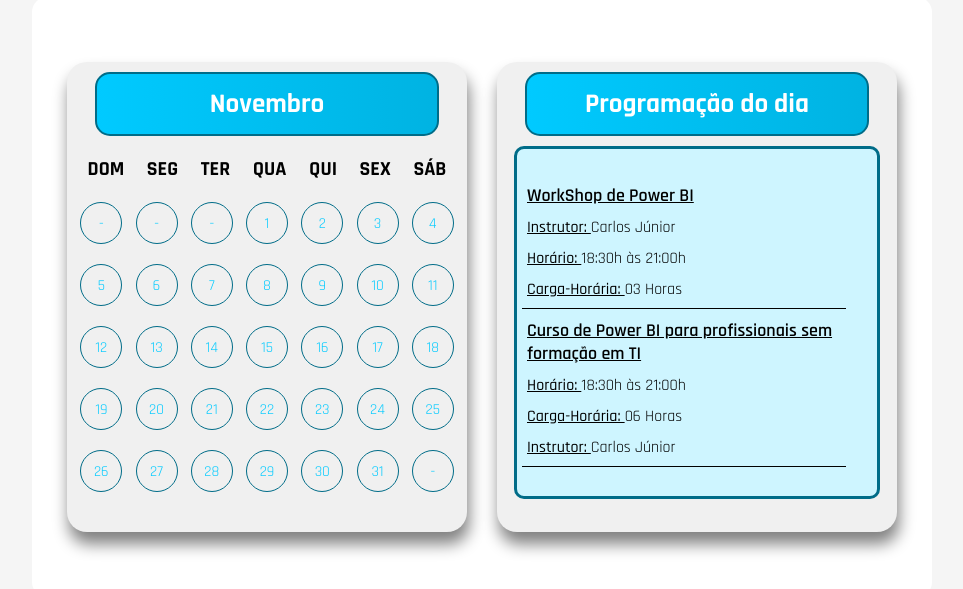
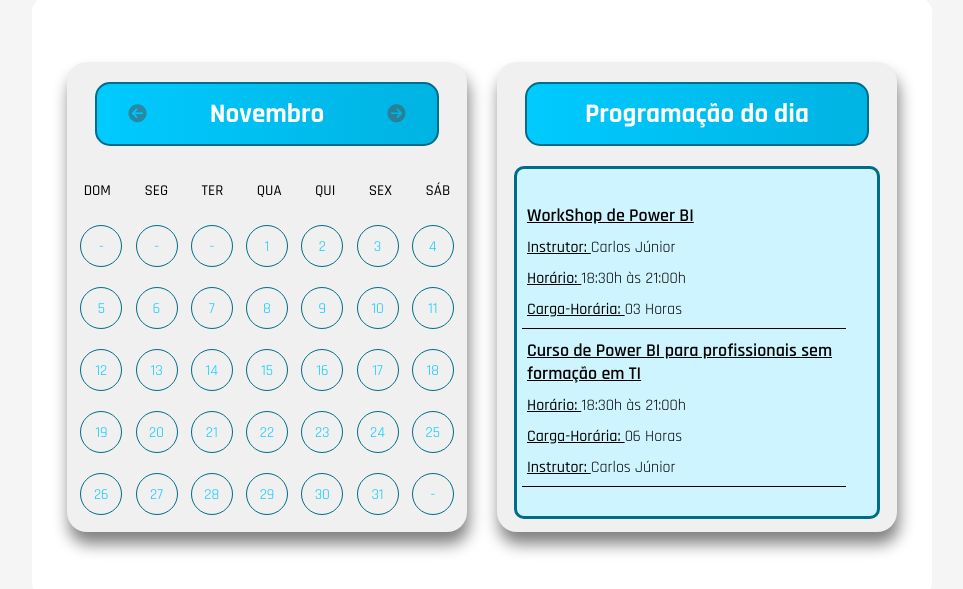
Before and after one commit to Lucassantos000/Agenda-CMD, a plain HTML site: page agenda.html in a window 1280 px wide. Shown: the part 91-680 px from the top of the page, without its empty margins (158-1121 px from the left). Drawn offline with Linux system fonts and the light colour scheme.

Commit message:
Add files via upload

```diff
--- a/agenda.html
+++ b/agenda.html
@@ -4,12 +4,16 @@
     <meta charset="UTF-8">
     <meta http-equiv="X-UA-Compatible" content="IE=edge">
     <meta name="viewport" content="width=device-width, initial-scale=1.0">
-
+    <!--FOLHA DE ESTILO-->
     <link rel="stylesheet" href="./style.css">
 
+    <!-- FONTES -->
     <link rel="preconnect" href="https://fonts.googleapis.com">
     <link rel="preconnect" href="https://fonts.gstatic.com" crossorigin>
     <link href="https://fonts.googleapis.com/css2?family=Rajdhani:wght@300;400;500;600;700&display=swap" rel="stylesheet">
+
+    <!-- FONTAWSOME-->
+    <script src="https://kit.fontawesome.com/842aff3551.js" crossorigin="anonymous"></script>
 
     <title>AGENDA</title>
 
@@ -35,19 +39,19 @@
 
         <div class="container-agenda">
 
-            <div class="titulo-container">
-                <h2>Novembro</h2>
+            <div class="titulo-container-agenda">
+                <i class="fas fa-arrow-circle-left modify_icon"></i> <h2>Novembro</h2><i class="fas fa-arrow-circle-right modify_icon "></i>
 
             </div>
 
             <div class="dias-da-semana">
-                <h3>DOM</h3>
-                <H3>SEG</H3>
-                <H3>TER</H3>
-                <H3>QUA</H3>
-                <H3>QUI</H3>
-                <H3>SEX</H3>
-                <H3>SÁB</H3>
+                <p>DOM</p>
+                <p>SEG</p>
+                <p>TER</p>
+                <p>QUA</p>
+                <p>QUI</p>
+                <p>SEX</p>
+                <p>SÁB</p>
             </div>
 
            <div class="semana">
--- a/style.css
+++ b/style.css
@@ -20,7 +20,7 @@
     height: 60px;
     justify-content: center;
     width: 900px;
-    margin: 10px 0px;
+    margin: 10px 0px ;
 
  }
 
@@ -61,10 +61,12 @@
 
  }
 
- .dias-da-semana h3{
+ .dias-da-semana p{
      color: black;
-     font-size: 20px;
+     font-size: 15px;
      margin: 10px 2px;
+     font-weight: 500;
+     margin: 15px auto;
  }
 
  .semana{
@@ -72,7 +74,7 @@
      display: flex;
      flex-direction: row;
      justify-content: space-evenly;
-     margin: 10px 0px;
+     margin: 10px 10px;
      width: 100%;
 
  }
@@ -122,11 +124,31 @@
      height: 60px;
      width: 340px;
      padding: 5px auto;
-     margin: 10px 0px;
+     margin: 20px 0px;
      display: flex;
      align-items: center;
      justify-content: center;
  }
+
+ .titulo-container-agenda{
+    background: linear-gradient(to right, #00CAFF, #00B3E2 );
+    border: 2px #006C88 solid;
+    border-radius: 15px;
+    color: white;
+    font-size: 18px;
+    height: 60px;
+    width: 340px;
+    padding: 5px auto;
+    margin: 20px 0px;
+    display: flex;
+    align-items: center;
+    justify-content: space-around;
+}
+
+.modify_icon{
+    color:rgba(78, 75, 75, 0.5);
+    cursor:pointer;
+}
 
  .informacao{
      width: 90%;
```
